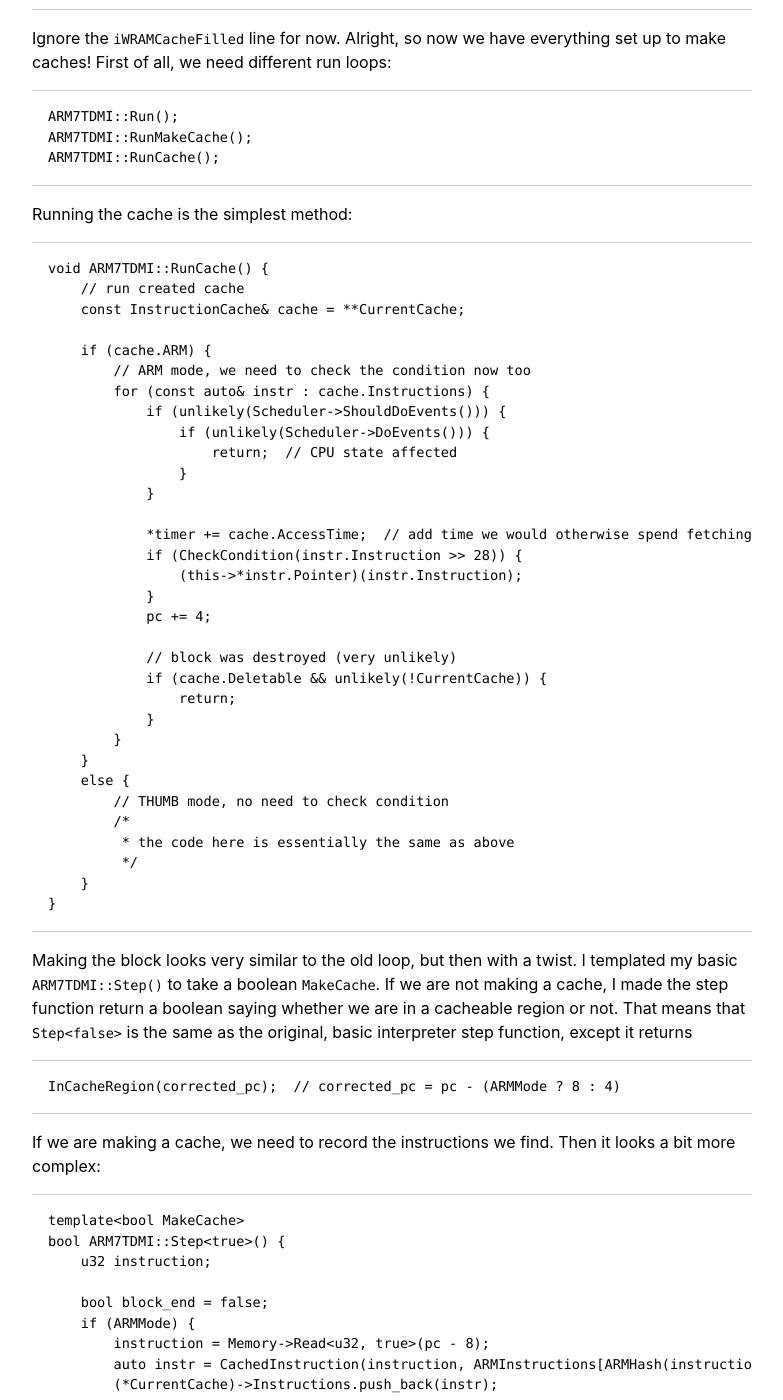
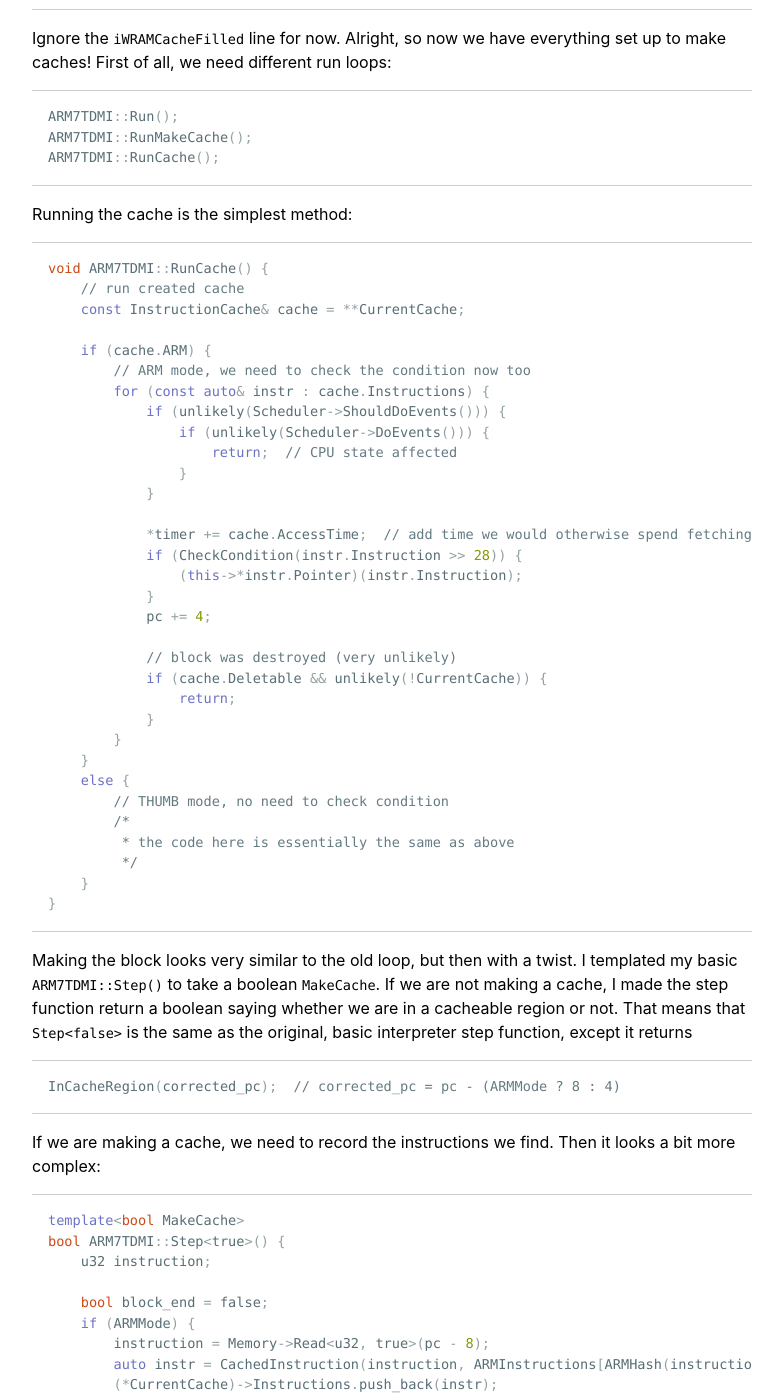
Before and after one commit to emudev-org/emudev.org, a Jekyll site: the page built from _posts/2021-01-31-cached-interpreter.md, in a window 1280 px wide and 1400 px high, scrolled down 5566 px. Shown: the whole window, without its empty margins (248-1031 px from the left). Built offline with Jekyll 4.4.1, drawn with Linux system fonts in a browser that asks for light colours; some of the changed text lies outside the part shown.

Commit message:
Fix syntax highlighting (especially dark mode)

````diff
--- a/_posts/2021-01-31-cached-interpreter.md
+++ b/_posts/2021-01-31-cached-interpreter.md
@@ -1,6 +1,6 @@
 ---
 layout: article
-title:  "Writing a cached interpreter"
+title:  Writing a Cached Interpreter
 author: DenSinH
 ---
 
@@ -8,8 +8,8 @@ A while ago, I rewrote my GBA emulator (GBAC-) in C++ (DSHBA) to make it faster.
 After I was "done", and had reached framerates higher than I had ever hoped before, I recently came back to it, and wanted to try to write a cached interpreter.
 I have heard a lot of talks about JITs and cached interpreters for performance gain, and since I had reached pretty insane framerates already, I wanted to go even further.
 
-<b>Note: this is not a general guide for writing a cached interpreter, and this approach might not be viable on every system. In this post I will explain why that is, and focus on my thought
-process and the implementation for my cached interpreter.</b>
+**Note: this is not a general guide for writing a cached interpreter, and this approach might not be viable on every system. In this post I will explain why that is, and focus on my thought
+process and the implementation for my cached interpreter.**
 
 ### Why not a JIT?
 
@@ -27,17 +27,21 @@ me to check the scheduler, or break blocks early at "random" moments. These thin
 ### How does a cached interpreter work?
 
 First of all, this is how my interpreter loop looked before my cached interpreter:
+
 ```
 check scheduler:
     if there are events to handle: do events
     otherwise: step once
 ```
+
 Then let's first look at the classic interpreter. The idea for this is very simple:
+
 ```
 fetch opcode from memory
 decode opcode
 run instruction handler
 ```
+
 Alright, simple enough. This seems very straight forward, but there is a step here that we can remove. If we decode an instruction, and later on we get to the same address, we
 wouldn't have to decode it again if we store the information on the instruction. This is "caching" the instruction. We can make it even better than this though, we can make entire
 blocks of instructions at once, so that we dont have to look up the cached instruction every time, but just look up a block and run for multiple instructions at once!
@@ -52,6 +56,7 @@ on certain boundaries. I set these boundaries at every 256 bytes. This number is
 iWRAM happen.
 
 The idea for the main loop of the emulator becomes slightly different:
+
 ```
 check if current address has a cached block
 if it doesn't have one, and none can be created:
@@ -61,18 +66,22 @@ if it doesn't have one, and one can be created:
 if it has one:
     run the cache block**
 ```
+
 Now this is not the entire story. As I mentioned before, there is still a scheduler, and IRQs might happen that interrupt a block. Now what I could naively do (and did at first) is just
 break whenever we are interrupted by the scheduler. I don't need to always break though. Some events, like adding a sample to the audio buffer, shouldn't need to interrupt the CPU at all, since
 they don't have anything to do with it!
 
 I changed up my scheduler slightly, and made every event return a boolean, whether they directly affected the CPU state or not. Events that do are events like IRQs, or DMAs where an IRQ happened inbetween.
 The extra steps will be:
+
 ```
 (*): check if the scheduler interrupted the CPU, and if so, return from making the block
 
 (**): check if the scheduler interrupted the CPU, and if so, return from running the block
 ```
+
 So in the end, the general idea will be this:
+
 ```
 while true:
     check current address
@@ -96,8 +105,10 @@ while true:
                 if the scheduler affected our CPU: break
             run the instruction (in ARM mode: only if condition is true)
 ```
+
 This might seem a bit abstract, so here is some actual code. Before I added the cached interpreter, the main loop essentially looked like this (some details like pipeline stuff are left out):
-```CXX
+
+```c++
 while (true) {
     while (!Scheduler.ShouldDoEvents()) {
         CPU.Step();
@@ -106,8 +117,10 @@ while (true) {
     Scheduler.DoEvents();
 }
 ```
+
 with
-```
+
+```c++
 ARM7TDMI::Step() {
     u32 instruction;
     if (ARMMode){
@@ -122,8 +135,10 @@ ARM7TDMI::Step() {
     }
 }
 ```
+
 A classic interpreter loop. Now we want to add something to store our cache blocks in.
-```CXX
+
+```c++
 // a simple struct holding the instruction and the handler
 struct CachedInstruction {
     const u32 Instruction;
@@ -138,12 +153,15 @@ struct InstructionCache {
     std::vector<CachedInstruction> Instructions;
 }
 ```
+
 And we want some lookup tables for the cache blocks in our CPU.
-```CXX
+
+```c++
 std::array<std::unique_ptr<InstructionCache>, (Mem::BIOSSize >> 1)> BIOSCache = {};
 std::array<std::unique_ptr<InstructionCache>, ((Mem::iWRAMSize - Mem::StackSize) >> 1)> iWRAMCache = {};
 std::array<std::unique_ptr<InstructionCache>, (Mem::ROMSize >> 1)> ROMCache = {};
 ```
+
 You might notice some things here. First of all, the `unique_ptr`s. I know that dynamic allocation is slow in general. I rewrote it to not use dynamic allocation, and I did not notice a difference.
 Main reason for this might be that blocks will never be deleted in ROM and in the BIOS, and it might be rare for blocks to be deleted in iWRAM. Another benefit this has is that I don't have to
 worry about writing a bump allocator (a big region of memory that I push instructions to until it overflows, and then reset the entire thing), the `unique_ptr`s will handle memory allocation for me!
@@ -154,18 +172,23 @@ Last thing, for the iWRAM cache I subtract `Mem::StackSize`. This is an arbitrar
 blocks have to be deleted. Since the stack is also in iWRAM, a lot of pushes will happen, and I don't want to check which blocks to delete on every push/pop.
 
 One last thing then. We need to keep track of our current cache.
-```CXX
+
+```c++
 std::unique_ptr<InstructionCache>* CurrentCache = nullptr;
 ```
+
 The way this works is very convenient. This might seem like 2 layers of indirection, but while running the cache we can just look at the object that is finally pointed at. In general this is what
 we will be doing anyway. This is convenient, because we can use `nullptr` to encode different states:
+
 ```
 CurrentCache == nullptr: no cache present, no cache can be made
 CurrentCache == nullptr*: no cache present, cache can be made
 otherwise: cache present!
 ```
+
 We also need a way to update the current cache (simplified to remove some range checks etc.):
-```CXX
+
+```c++
  constexpr std::unique_ptr<InstructionCache>* ARM7TDMI::GetCache(const u32 address) {
     switch (static_cast<MemoryRegion>(address >> 24)) {
         case MemoryRegion::BIOS: {
@@ -202,14 +225,18 @@ We also need a way to update the current cache (simplified to remove some range
     }
 }
 ```
+
 Ignore the `iWRAMCacheFilled` line for now. Alright, so now we have everything set up to make caches! First of all, we need different run loops:
-```CXX
+
+```c++
 ARM7TDMI::Run();
 ARM7TDMI::RunMakeCache();
 ARM7TDMI::RunCache();
 ```
+
 Running the cache is the simplest method:
-```CXX
+
+```c++
 void ARM7TDMI::RunCache() {
     // run created cache
     const InstructionCache& cache = **CurrentCache;
@@ -243,14 +270,18 @@ void ARM7TDMI::RunCache() {
     }
 }
 ```
+
 Making the block looks very similar to the old loop, but then with a twist.
 I templated my basic `ARM7TDMI::Step()` to take a boolean `MakeCache`. If we are not making a cache, I made the step function return a boolean saying whether we are in a cacheable region or not. That
 means that `Step<false>` is the same as the original, basic interpreter step function, except it returns
-```CXX
+
+```c++
 InCacheRegion(corrected_pc);  // corrected_pc = pc - (ARMMode ? 8 : 4)
 ```
+
 If we are making a cache, we need to record the instructions we find. Then it looks a bit more complex:
-```CXX
+
+```c++
 template<bool MakeCache>
 bool ARM7TDMI::Step<true>() {
     u32 instruction;
@@ -290,10 +321,12 @@ bool ARM7TDMI::Step<true>() {
     return false;
 }
 ```
+
 Basically, if `MakeCache` is `true`, `Step` returns whether the block has ended or not. If `MakeCache` is `false`, `Step()` returns whether a block can be made, or might be available.
 The `RunMakeCache()` method will use `Step<true>`, and the basic `Run()` method will use `Step<false>`, while we are not in a region where caches can be made.
 The `RunMakeCache()` looks like
-```CXX
+
+```c++
 void ARM7TDMI::RunMakeCache() {
     // run the interpreter "normally", but record the instructions we execute in the current cache
     while (true) {
@@ -323,6 +356,7 @@ void ARM7TDMI::RunMakeCache() {
     }
 }
 ```
+
 You'll notice that I destroy the cache if we get interrupted by the scheduler. This is because I never recreate any caches in ROM and BIOS, so I want them to be as long as possible. Worst case scenario, a lot of events
 happen in a row, and we might make 10 blocks of 1 instruction each, while we could have easily made 1 block of 10 instructions, and saving a lot more cache block lookup time.
 
@@ -331,7 +365,8 @@ hold instructions that might be overwritten in memory, it can! I might have star
 in our cache block, so I cannot add those pipelined instructions, and the block will be invalid.
 
 And then there is the normal running:
-```CXX
+
+```c++
 while (true) {
     if (unlikely(Scheduler->ShouldDoEvents())) {
         Scheduler->DoEvents();
@@ -343,9 +378,11 @@ while (true) {
     }
 }
 ```
+
 Basically the same as the classic interpreter loop.
 The entire run function becomes this:
-```CXX
+
+```c++
 ARM7TDMI::Run() {
     while(true) {
         CurrentCache = GetCache(corrected_pc);
@@ -382,17 +419,21 @@ ARM7TDMI::Run() {
     }
 }
 ```
+
 That is essentially it for making and running caches. There is one last, important thing we need to account for though: writes to iWRAM.
 When a write to iWRAM happens, it's possible that it's overwriting code that was there before. When we jump to an address, we don't want to be running code
 from our caches that is not there anymore! So, when a write to iWRAM happens, we have to clear a section of our caches in iWRAM. We could do this naively, and loop over
 all 128 entries in the block of the write, check if there is a cache and destroy it. This means a lot of checking! Something else we can do, is whenever we make a cache block,
 store the index of that cache block to a cache block page table. Then when a write happens to iWRAM, we just have to look up what page this is in (only a shift and a mask), and then destroy
 the blocks at the indices that are in the page table. This is what the
-```CXX
+
+```c++
 iWRAMCacheFilled[(address & (Mem::iWRAMSize - 1)) / Mem::InstructionCacheBlockSizeBytes].push_back(index);
 ```
+
 line meant in an earlier code block. Writing to iWRAM then has the following callback:
-```CXX
+
+```c++
 void ARM7TDMI::iWRAMWrite(u32 address) {
     // clear all instruction caches in a CacheBlockSizeBytes sized region
     const u32 cache_page_index = (address & 0x7fff) / Mem::InstructionCacheBlockSizeBytes;
@@ -411,6 +452,7 @@ void ARM7TDMI::iWRAMWrite(u32 address) {
     }
 }
 ```
+
 As you can see, we look up the cache page (the integer division will be optimized out to a single shift, since `Mem::InstructionCacheBlockSizeBytes` is 256 (256 bytes per cache block).
 We then look up in this table which indices are filled in that page. This will usually be at most 1 or 2 blocks, but will probably be 0 blocks in most cases. That's a lot fewer loops than 128!
 
@@ -432,26 +474,31 @@ In a lot of systems, the entire memory range is writeable, and you would spend a
 I've mentioned this term before, and said that I did not use it, but I will briefly explain an approach to using a bump allocator instead. A bump allocator basically means you have a large array
 holding cached instructions, and every time you make a new block you push instructions to that instead of to an allocated `InstructionCache`. The caches themselves would look a bit different as well.
 When I wrote one to see performance differences, I did something like this:
-```CXX
+
+```c++
 struct InstructionCache {
     const bool ARM;
     u8 Length;
     CachedInstruction* const Pointer;
 }
 ```
+
 As you can see, the `InstructionCache` now no longer holds the instructions, but rather a pointer to the instructions in the pre-allocated memory, and a constant of how long the block is.
 We would no longer have an array of `unique_ptr<InstructionCache>`, but rather a straight up array of `InstructionCache`s. Our `CurrentCache` would be a `InstructionCache*`, and to check if
 the cache it points to is empty, we would check if the `Length` field is 0.
 You would then have something like a
-```CXX
+
+```c++
 std::array<CachedInstruction, 0x0100'0000> Cache;
 u32 CacheEnd;  // points to the first non-filled space in Cache
 ```
+
 to hold the instructions. The length of this `Cache` is a bit arbitrary, and probably something you'll have to play around with.
 You want it to be big enough so that you are not constantly invalidating your cache because it's overflowing, but small enough that
 your memory usage is not through the roof. `InstructionCache` would be pointing into this `Cache` buffer of instructions.
 When making a new cache, I did:
-```CXX
+
+```c++
 InstructionCache ARM7TDMI::NewCache() {
     if (CacheEnd >= (Cache.size() - (Mem::InstructionCacheBlockSizeBytes >> 1)) {
         // invalidate entire cache, so go over the array(s) of `InstructionCache`s and set their length to 0
@@ -460,14 +507,17 @@ InstructionCache ARM7TDMI::NewCache() {
     return InstructionCache(ARMMode, 0, &Cache[CacheEnd]);
 }
 ```
+
 The initial check is to see if we can fit an entire new cache in the unused space of the `Cache` array. If this is not the case, we will have to destroy all the cache blocks and just start again.
 And when adding new instructions, instead of pushing them back on the `InstructionCache`, I would do
-```CXX
+
+```c++
 void ARM7TDMI::BumpAlloc(CachedInstruction& instr) {
     Cache[CacheEnd++] = instr;
     CurrentCache->Length++;
 }
 ```
+
 This method can be very advantagious for systems where the entire address space is writeable, as you would have to invalidate blocks anyway. For a system like the GBA, where you have a lot
 of read-only memory, I found that it not as good of a fit, as we wouldn't want to be destroying blocks that will not change anyway. There might be better ways to write a bump allocator, but this
 is just the idea I had for it, and how I wrote it to see the difference.
--- a/assets/highlight.css
+++ b/assets/highlight.css
@@ -1,209 +1,77 @@
 .highlight table td { padding: 5px; }
 .highlight table pre { margin: 0; }
-.highlight .cm {
-  color: #999988;
-  font-style: italic;
+.highlight, .highlight .w {
+  color: #586e75;
+}
+.highlight .err {
+  color: #002b36;
+  background-color: #dc322f;
+}
+.highlight .c, .highlight .cd, .highlight .cm, .highlight .c1, .highlight .cs {
+  color: #657b83;
 }
 .highlight .cp {
-  color: #999999;
+  color: #b58900;
+}
+.highlight .nt {
+  color: #b58900;
+}
+.highlight .o, .highlight .ow {
+  color: #93a1a1;
+}
+.highlight .p, .highlight .pi {
+  color: #93a1a1;
+}
+.highlight .gi {
+  color: #859900;
+}
+.highlight .gd {
+  color: #dc322f;
+}
+.highlight .gh {
+  color: #268bd2;
+  background-color: #002b36;
   font-weight: bold;
 }
-.highlight .c1 {
-  color: #999988;
-  font-style: italic;
-}
-.highlight .cs {
-  color: #999999;
-  font-weight: bold;
-  font-style: italic;
-}
-.highlight .c, .highlight .cd {
-  color: #999988;
-  font-style: italic;
-}
-.highlight .err {
-  color: #a61717;
-  background-color: #e3d2d2;
-}
-.highlight .gd {
-  color: #000000;
-  background-color: #ffdddd;
-}
-.highlight .ge {
-  color: #000000;
-  font-style: italic;
-}
-.highlight .gr {
-  color: #aa0000;
-}
-.highlight .gh {
-  color: #999999;
-}
-.highlight .gi {
-  color: #000000;
-  background-color: #ddffdd;
-}
-.highlight .go {
-  color: #888888;
-}
-.highlight .gp {
-  color: #555555;
-}
-.highlight .gs {
-  font-weight: bold;
-}
-.highlight .gu {
-  color: #aaaaaa;
-}
-.highlight .gt {
-  color: #aa0000;
+.highlight .k, .highlight .kn, .highlight .kp, .highlight .kr, .highlight .kv {
+  color: #6c71c4;
 }
 .highlight .kc {
-  color: #000000;
-  font-weight: bold;
+  color: #cb4b16;
+}
+.highlight .kt {
+  color: #cb4b16;
 }
 .highlight .kd {
-  color: #000000;
-  font-weight: bold;
+  color: #cb4b16;
 }
-.highlight .kn {
-  color: #000000;
-  font-weight: bold;
+.highlight .s, .highlight .sb, .highlight .sc, .highlight .sd, .highlight .s2, .highlight .sh, .highlight .sx, .highlight .s1 {
+  color: #859900;
 }
-.highlight .kp {
-  color: #000000;
-  font-weight: bold;
+.highlight .sr {
+  color: #2aa198;
 }
-.highlight .kr {
-  color: #000000;
-  font-weight: bold;
-}
-.highlight .kt {
-  color: #445588;
-  font-weight: bold;
-}
-.highlight .k, .highlight .kv {
-  color: #000000;
-  font-weight: bold;
-}
-.highlight .mf {
-  color: #009999;
-}
-.highlight .mh {
-  color: #009999;
-}
-.highlight .il {
-  color: #009999;
-}
-.highlight .mi {
-  color: #009999;
-}
-.highlight .mo {
-  color: #009999;
-}
-.highlight .m, .highlight .mb, .highlight .mx {
-  color: #009999;
-}
-.highlight .sb {
-  color: #d14;
-}
-.highlight .sc {
-  color: #d14;
-}
-.highlight .sd {
-  color: #d14;
-}
-.highlight .s2 {
-  color: #d14;
+.highlight .si {
+  color: #d33682;
 }
 .highlight .se {
-  color: #d14;
+  color: #d33682;
 }
-.highlight .sh {
-  color: #d14;
+.highlight .nn {
+  color: #b58900;
 }
-.highlight .si {
-  color: #d14;
+.highlight .nc {
+  color: #b58900;
 }
-.highlight .sx {
-  color: #d14;
+.highlight .no {
+  color: #b58900;
 }
-.highlight .sr {
-  color: #009926;
+.highlight .na {
+  color: #268bd2;
 }
-.highlight .s1 {
-  color: #d14;
+.highlight .m, .highlight .mf, .highlight .mh, .highlight .mi, .highlight .il, .highlight .mo, .highlight .mb, .highlight .mx {
+  color: #859900;
 }
 .highlight .ss {
-  color: #990073;
+  color: #859900;
 }
-.highlight .s {
-  color: #d14;
-}
-.highlight .na {
-  color: #008080;
-}
-.highlight .bp {
-  color: #999999;
-}
-.highlight .nb {
-  color: #0086B3;
-}
-.highlight .nc {
-  color: #445588;
-  font-weight: bold;
-}
-.highlight .no {
-  color: #008080;
-}
-.highlight .nd {
-  color: #3c5d5d;
-  font-weight: bold;
-}
-.highlight .ni {
-  color: #800080;
-}
-.highlight .ne {
-  color: #990000;
-  font-weight: bold;
-}
-.highlight .nf {
-  color: #990000;
-  font-weight: bold;
-}
-.highlight .nl {
-  color: #990000;
-  font-weight: bold;
-}
-.highlight .nn {
-  color: #555555;
-}
-.highlight .nt {
-  color: #000080;
-}
-.highlight .vc {
-  color: #008080;
-}
-.highlight .vg {
-  color: #008080;
-}
-.highlight .vi {
-  color: #008080;
-}
-.highlight .nv {
-  color: #008080;
-}
-.highlight .ow {
-  color: #000000;
-  font-weight: bold;
-}
-.highlight .o {
-  color: #000000;
-  font-weight: bold;
-}
-.highlight .w {
-  color: #bbbbbb;
-}
-.highlight {
-  background-color: #f8f8f8;
-}
````
